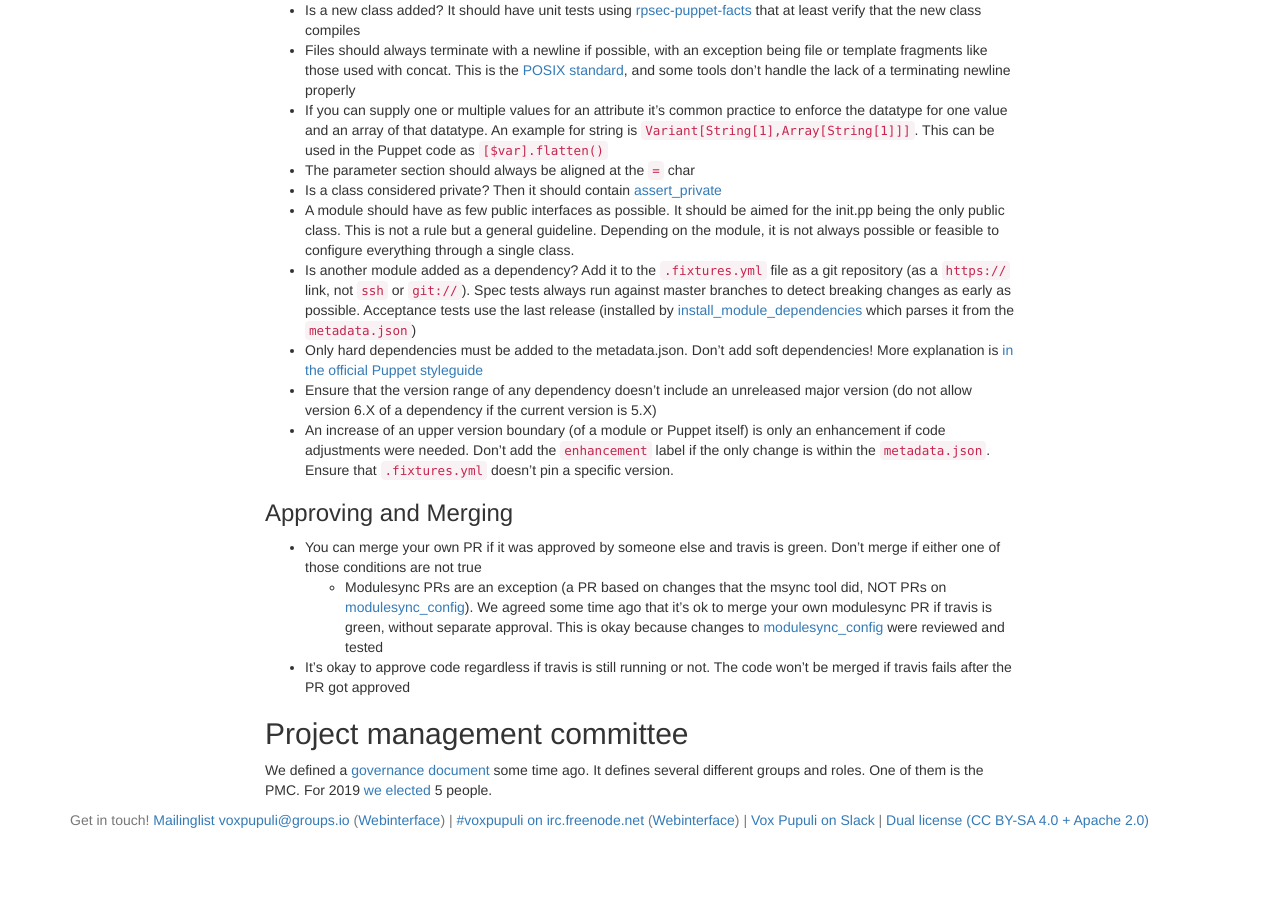
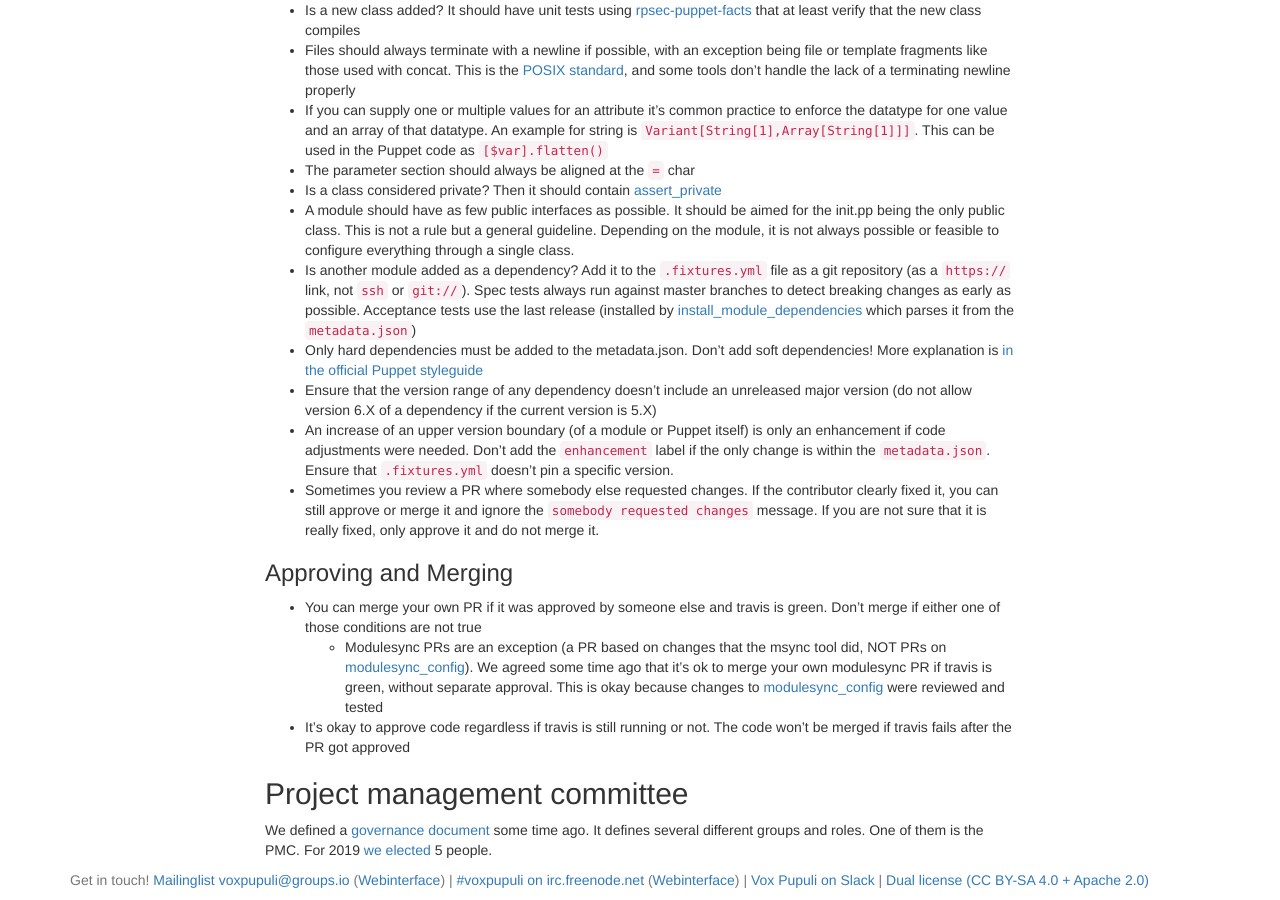
Before and after one commit to voxpupuli/voxpupuli.github.io, a Jekyll site: the page built from docs/index.md, in a window 1280 px wide and 900 px high, scrolled down 3205 px. Built offline with Jekyll 4.4.1, drawn with Linux system fonts in a browser that asks for light colours; nearby versions of some CDN libraries; before the commit the page ends 4045 px from its top, so only the background shows below that.

Commit message:
add a note about existing reviews

```diff
--- a/docs/index.md
+++ b/docs/index.md
@@ -165,6 +165,7 @@ There are a few things that can be checked if you review a pull request against
 * Only hard dependencies must be added to the metadata.json. Don't add soft dependencies! More explanation is [in the official Puppet styleguide](https://puppet.com/docs/puppet/5.5/style_guide.html#dependencies)
 * Ensure that the version range of any dependency doesn't include an unreleased major version (do not allow version 6.X of a dependency if the current version is 5.X)
 * An increase of an upper version boundary (of a module or Puppet itself) is only an enhancement if code adjustments were needed. Don't add the `enhancement` label if the only change is within the `metadata.json`. Ensure that `.fixtures.yml` doesn't pin a specific version.
+* Sometimes you review a PR where somebody else requested changes. If the contributor clearly fixed it, you can still approve or merge it and ignore the `somebody requested changes` message. If you are not sure that it is really fixed, only approve it and do not merge it.
 
 
 ### Approving and Merging
```
